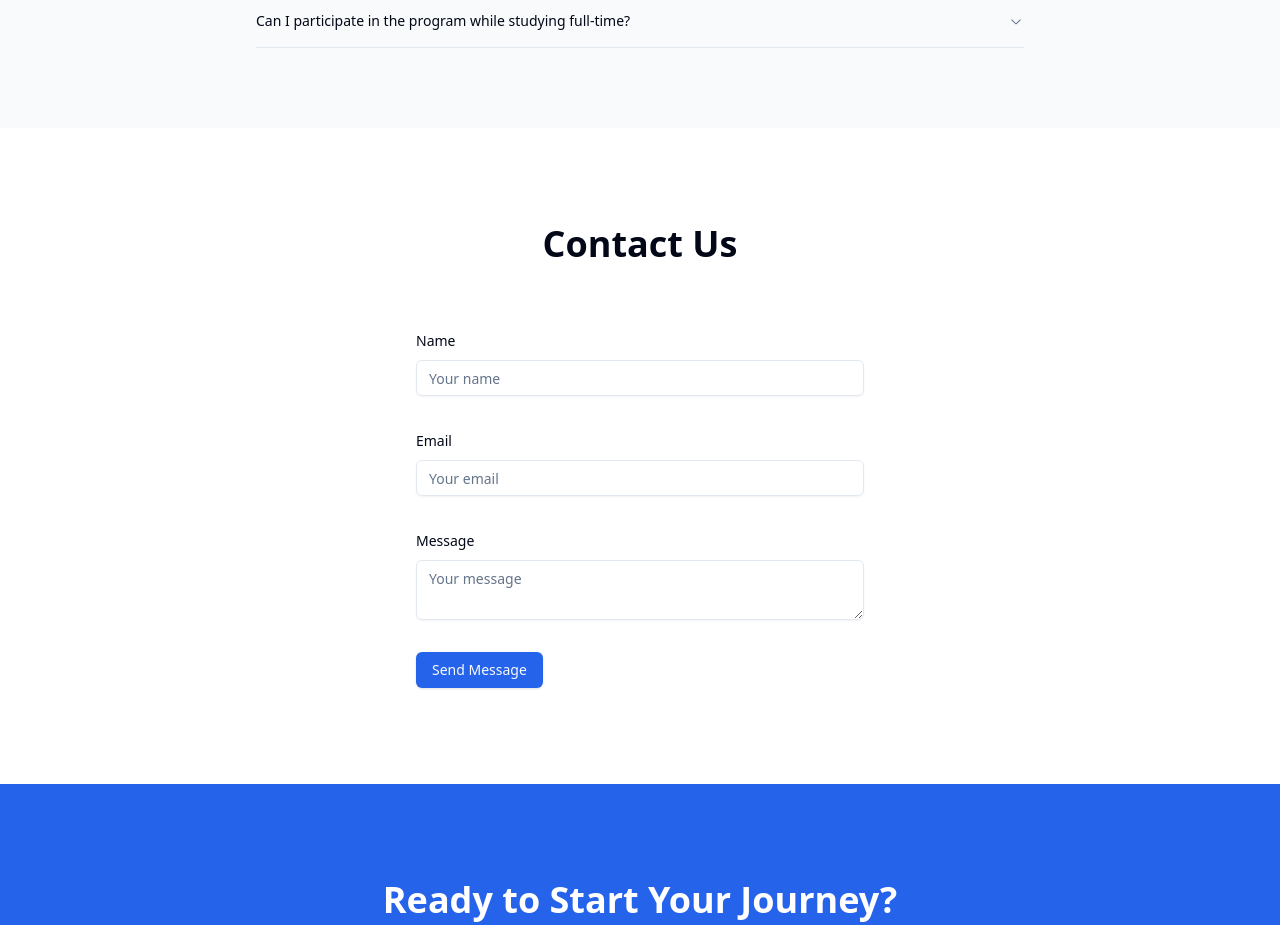
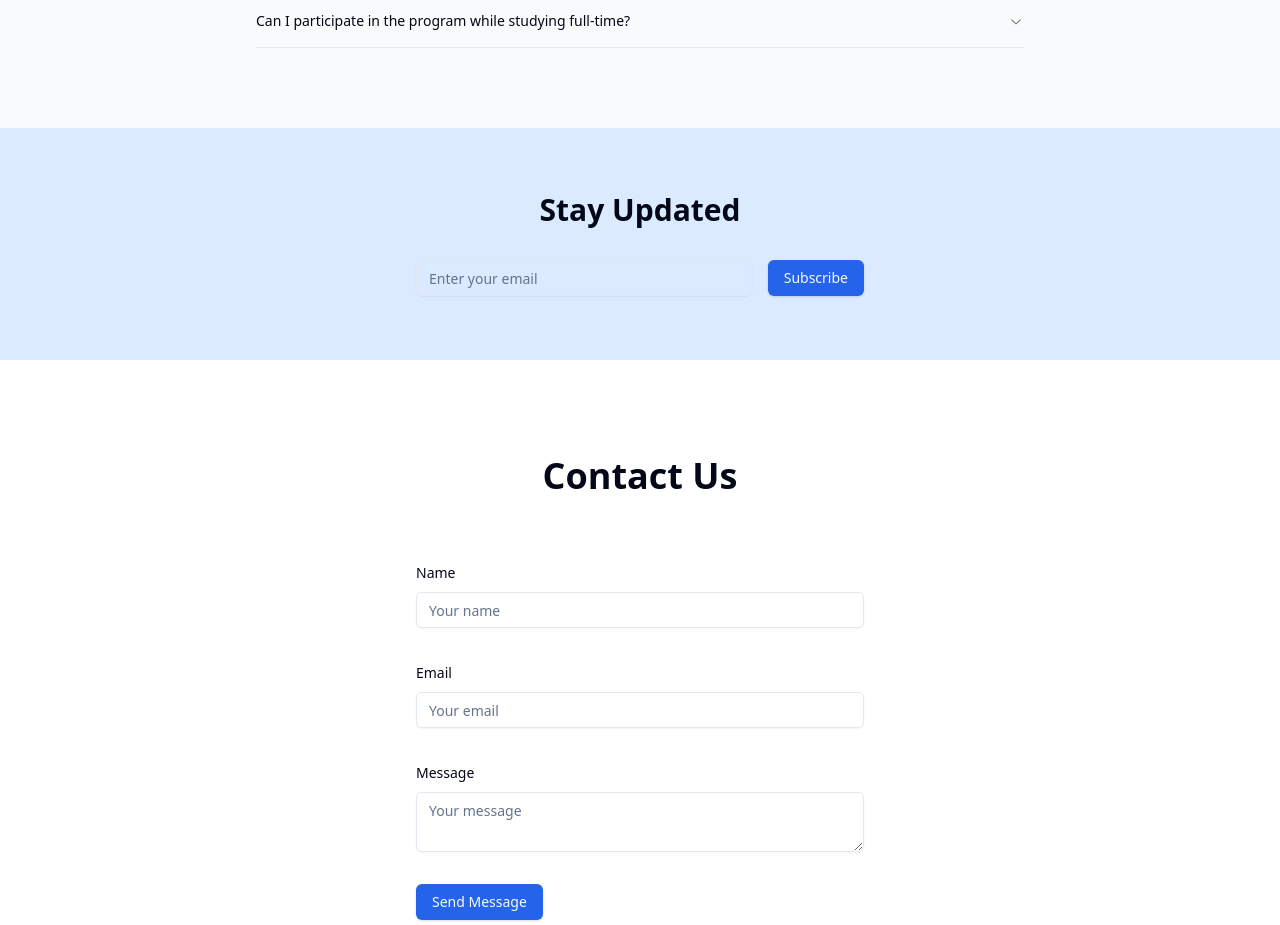
Before and after one commit to dheemutech/main, a Next.js app: page / in a window 1280 px wide. Shown: the part 5020-5945 px from the top of the page. Built offline with nearby package versions, Linux system fonts and the light colour scheme.

Commit message:
SOFTGEN MAGIC

```diff
--- /dev/null
+++ b/src/components/NewsletterSignup.jsx
@@ -0,0 +1,41 @@
+import React, { useState } from 'react';
+import { Button } from '@/components/ui/button';
+import { Input } from '@/components/ui/input';
+
+const NewsletterSignup = () => {
+  const [email, setEmail] = useState('');
+  const [message, setMessage] = useState('');
+
+  const handleSubmit = (e) => {
+    e.preventDefault();
+    // Here you would typically send the email to your backend
+    console.log('Submitting email:', email);
+    setMessage('Thank you for subscribing!');
+    setEmail('');
+    // Track the event
+    window.gtag('event', 'newsletter_signup', {
+      'event_category': 'Engagement',
+      'event_label': 'Newsletter Signup',
+    });
+  };
+
+  return (
+    <div className="max-w-md mx-auto">
+      <form onSubmit={handleSubmit} className="flex flex-col sm:flex-row gap-4">
+        <Input
+          type="email"
+          placeholder="Enter your email"
+          value={email}
+          onChange={(e) => setEmail(e.target.value)}
+          required
+          className="flex-grow"
+          aria-label="Email for newsletter"
+        />
+        <Button type="submit">Subscribe</Button>
+      </form>
+      {message && <p className="mt-4 text-center text-green-600 dark:text-green-400">{message}</p>}
+    </div>
+  );
+};
+
+export default NewsletterSignup;
--- a/src/pages/index.js
+++ b/src/pages/index.js
@@ -8,6 +8,8 @@ import { ContactForm } from '@/components/ContactForm';
 import { useTheme } from 'next-themes';
 import { Sun, Moon } from 'lucide-react';
 import dynamic from 'next/dynamic';
+import NewsletterSignup from '@/components/NewsletterSignup';
+import AnimatedStats from '@/components/AnimatedStats';
 
 // Lazy load components
 const LazyProgramStructure = dynamic(() => import('@/components/ProgramStructure'), {
@@ -151,6 +153,9 @@ export default function Home() {
         </div>
       </section>
 
+      {/* Animated Stats Section */}
+      <AnimatedStats />
+
       {/* Program Structure Section */}
       <LazyProgramStructure />
 
@@ -180,6 +185,14 @@ export default function Home() {
 
       {/* FAQ Section */}
       <FAQ />
+
+      {/* Newsletter Signup Section */}
+      <section className="py-16 bg-blue-100 dark:bg-blue-900">
+        <div className="container mx-auto px-4">
+          <h2 className="text-3xl font-bold text-center mb-8 dark:text-white">Stay Updated</h2>
+          <NewsletterSignup />
+        </div>
+      </section>
 
       {/* Contact Form Section */}
       <section id="contact" className="py-24 bg-white dark:bg-gray-800">
```
